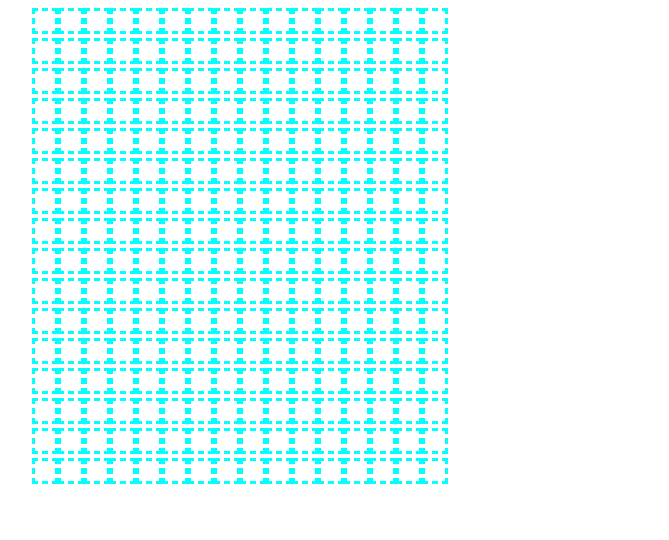
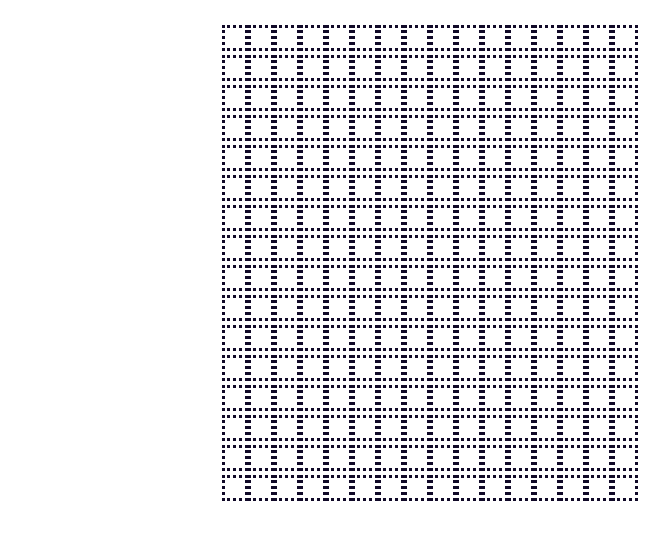
Before and after one commit to saslam4/SketchPad, a plain HTML site: page index.html in a window 1280 px wide. Shown: the whole page, without its empty margins (292-961 px from the left). Drawn offline with nearby package versions, Linux system fonts and the light colour scheme.

Commit message:
Made a container (div), containing the individal divs and centered the grid.

```diff
--- a/script.js
+++ b/script.js
@@ -5,6 +5,8 @@
 $(document).ready(function () {
 
     var body = document.body; // saving the body in a var
+
+
 
     //loop for making the grid
     for (var i = 0; i < 16; i++) {
@@ -19,7 +21,11 @@ $(document).ready(function () {
 
             row.appendChild(cell); //add cell as a child to row
         }
+        var $outMostGrid = document.getElementById("outMostGrid");
 
-        body.appendChild(row); //add row as a child to body
+        $outMostGrid.appendChild(row);
+        //body.appendChild(row); //add row as a child to body
     }
+
+
 });
--- a/stylesheet.css
+++ b/stylesheet.css
@@ -1,16 +1,12 @@
-.grid {
-    border: dashed;
-    border-color: black;
-    border-radius: 2px;
-    width: 50px;
-    height: 50px;
+#outMostGrid {
+    margin-top: 2%;
 }
 .row {
-    margin-left: 25%;
+    margin-left: 40%;
 }
 .cell {
-    border: dashed;
-    border-color: aqua;
+    border: dotted;
+    border-color: #100928;
     display: inline-block;
     width: 20px;
     height: 20px;
```
